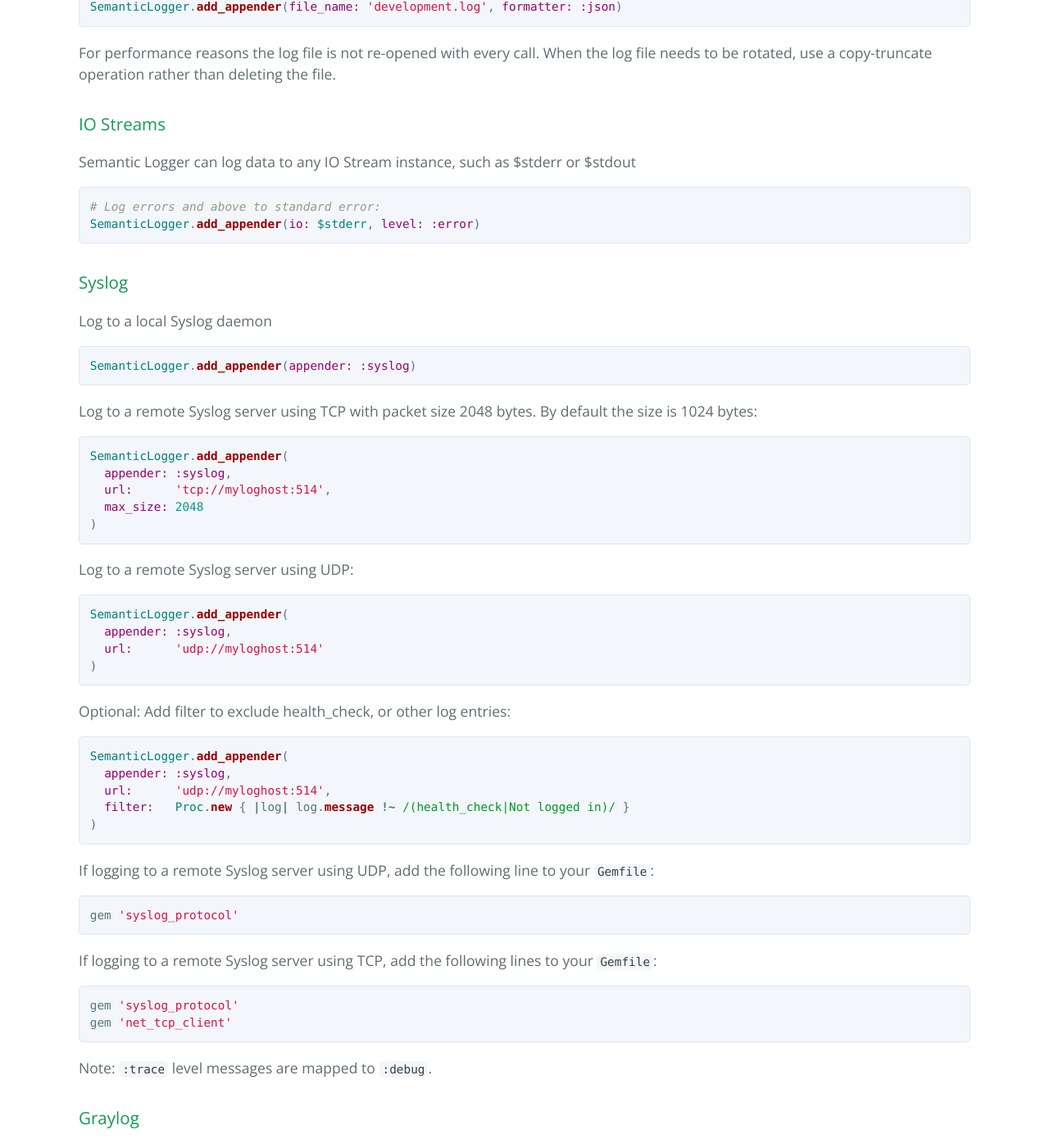
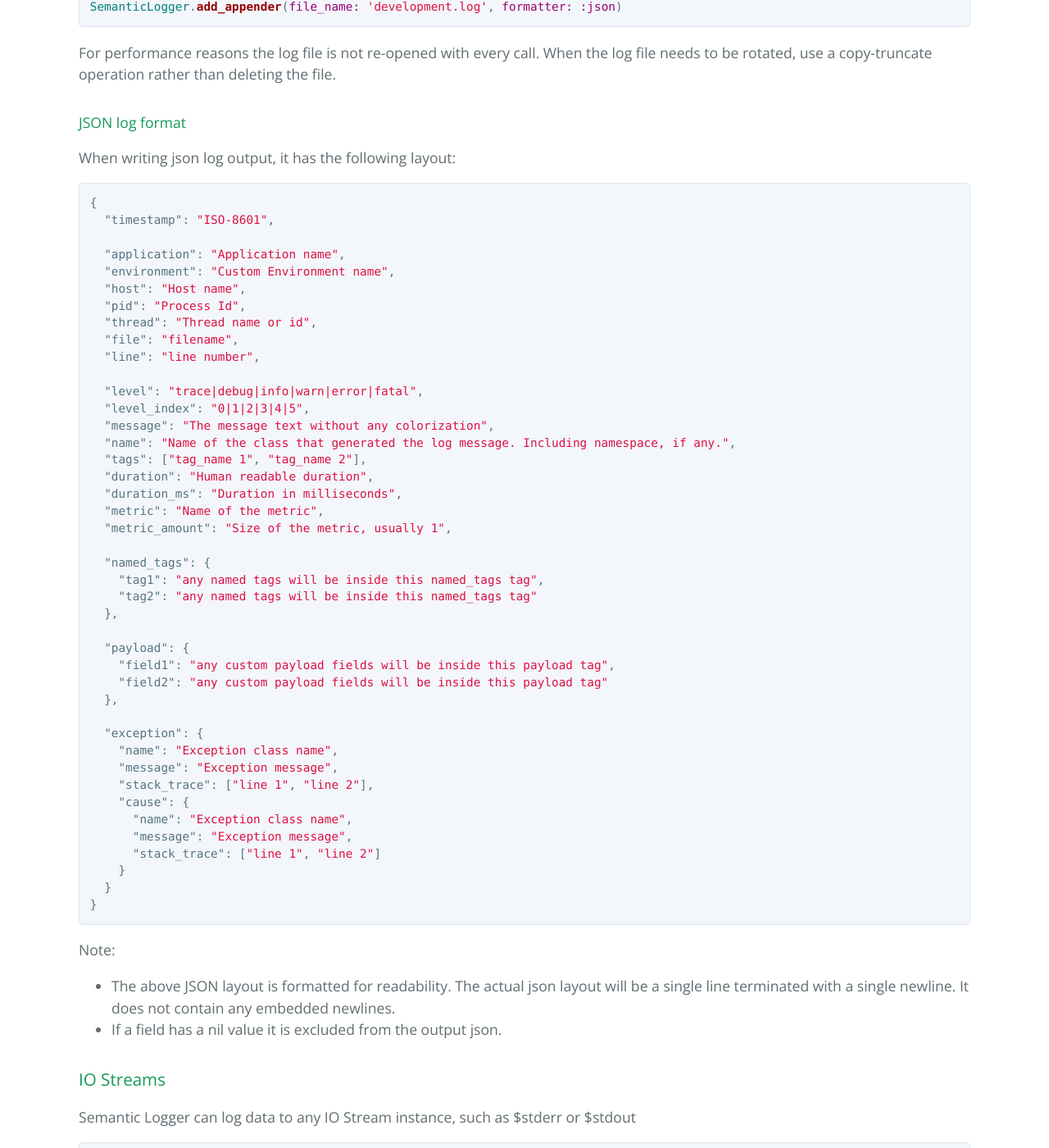
Before and after one commit to reidmorrison/semantic_logger, a Jekyll site: the page built from docs/appenders.md, in a window 1280 px wide and 1400 px high, scrolled down 1391 px. Shown: the whole window at 82% size. Built offline with Jekyll 4.4.1, drawn with Linux system fonts in a browser that asks for light colours; our own code applies the rules of GitHub Pages for plain Markdown files.

Commit message:
Document JSON log format

```diff
--- a/docs/appenders.md
+++ b/docs/appenders.md
@@ -57,6 +57,61 @@ SemanticLogger.add_appender(file_name: 'development.log', formatter: :json)
 For performance reasons the log file is not re-opened with every call.
 When the log file needs to be rotated, use a copy-truncate operation rather
 than deleting the file.
+
+#### JSON log format
+
+When writing json log output, it has the following layout:
+
+~~~json
+{
+  "timestamp": "ISO-8601",
+
+  "application": "Application name",
+  "environment": "Custom Environment name",
+  "host": "Host name",
+  "pid": "Process Id",
+  "thread": "Thread name or id",
+  "file": "filename",
+  "line": "line number",
+
+  "level": "trace|debug|info|warn|error|fatal",
+  "level_index": "0|1|2|3|4|5",
+  "message": "The message text without any colorization",
+  "name": "Name of the class that generated the log message. Including namespace, if any.",
+  "tags": ["tag_name 1", "tag_name 2"],
+  "duration": "Human readable duration",
+  "duration_ms": "Duration in milliseconds",
+  "metric": "Name of the metric",
+  "metric_amount": "Size of the metric, usually 1",
+
+  "named_tags": {
+    "tag1": "any named tags will be inside this named_tags tag",
+    "tag2": "any named tags will be inside this named_tags tag"
+  },
+
+  "payload": {
+    "field1": "any custom payload fields will be inside this payload tag",
+    "field2": "any custom payload fields will be inside this payload tag"
+  },
+
+  "exception": {
+    "name": "Exception class name",
+    "message": "Exception message",
+    "stack_trace": ["line 1", "line 2"],
+    "cause": {
+      "name": "Exception class name",
+      "message": "Exception message",
+      "stack_trace": ["line 1", "line 2"]
+    }
+  }
+}
+~~~
+
+Note:
+* The above JSON layout is formatted for readability.
+  The actual json layout will be a single line terminated with a single newline.
+  It does not contain any embedded newlines.
+* If a field has a nil value it is excluded from the output json.
 
 ### IO Streams
 
```
Also changed, not shown: semantic_logger.gemspec.
